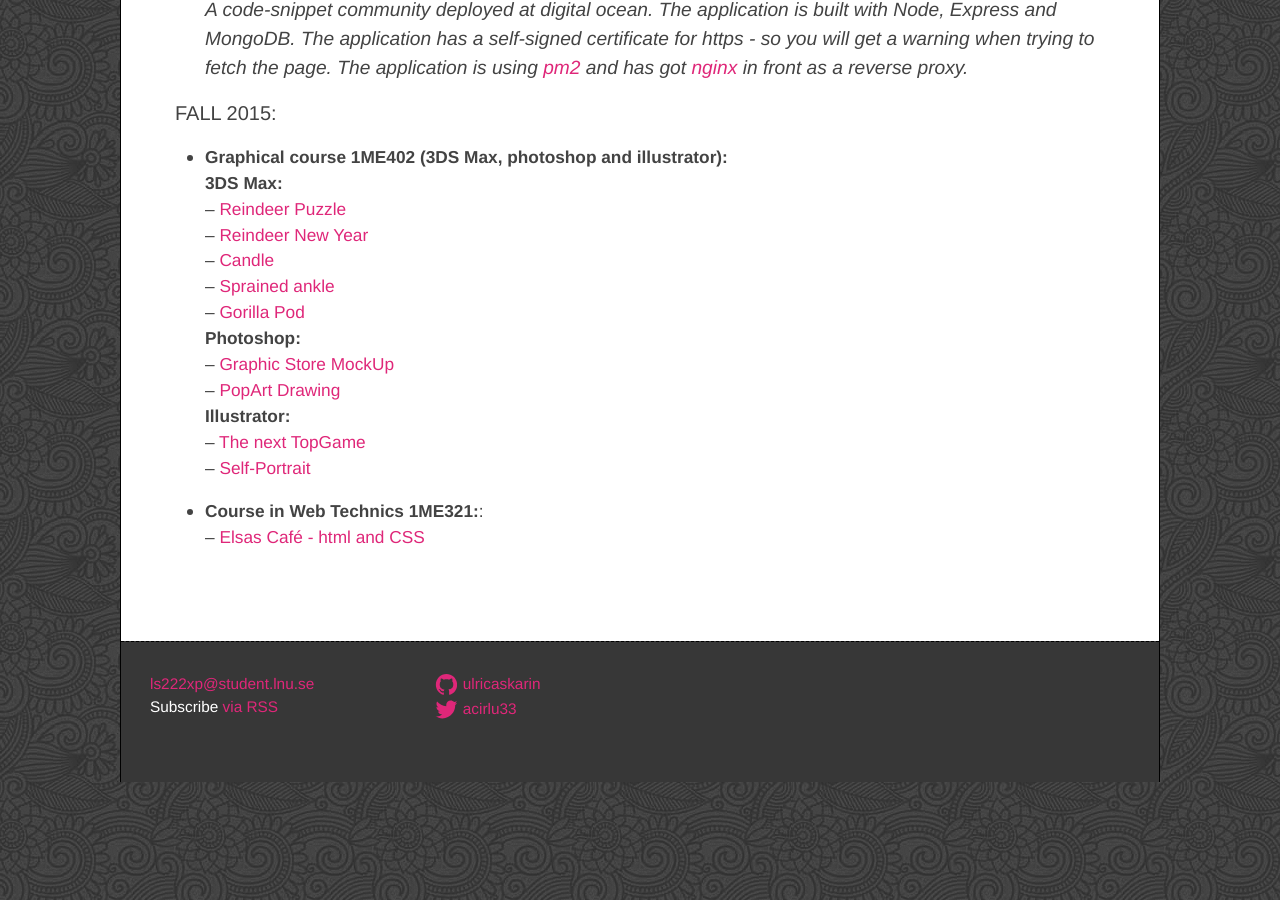
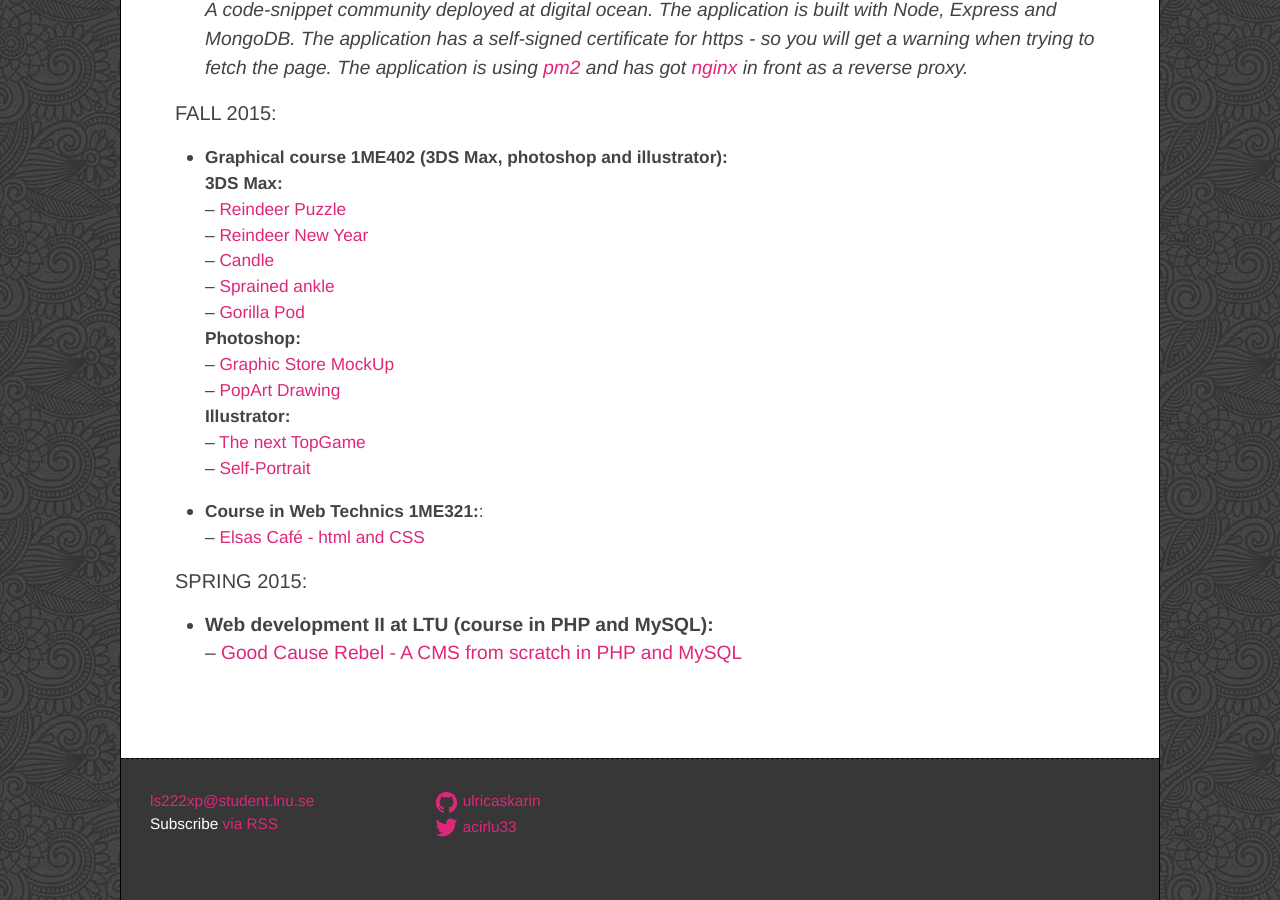
Before and after one commit to ulricaskarin/ulricaskarin.github.io, a Jekyll site: the page built from projects.md, in a window 1280 px wide and 900 px high, scrolled down 660 px. Built offline with Jekyll 4.4.1, drawn with Linux system fonts in a browser that asks for light colours; comment, search, counter and statistics services are not loaded.

Commit message:
Adding old project

```diff
--- a/projects.md
+++ b/projects.md
@@ -42,3 +42,8 @@ has got [nginx](https://nginx.org/) in front as a reverse proxy._
 - **Course in Web Technics 1ME321:**:
 <br />
 -- [Elsas Café - html and CSS](http://ulricaskarin.com/u3/index.html){:target="_blank"}
+
+#### SPRING 2015:
+- **Web development II at LTU (course in PHP and MySQL):**
+<br />
+-- [Good Cause Rebel - A CMS from scratch in PHP and MySQL](http://ulricaskarin.com/gcr){:target="_blank"}
```
